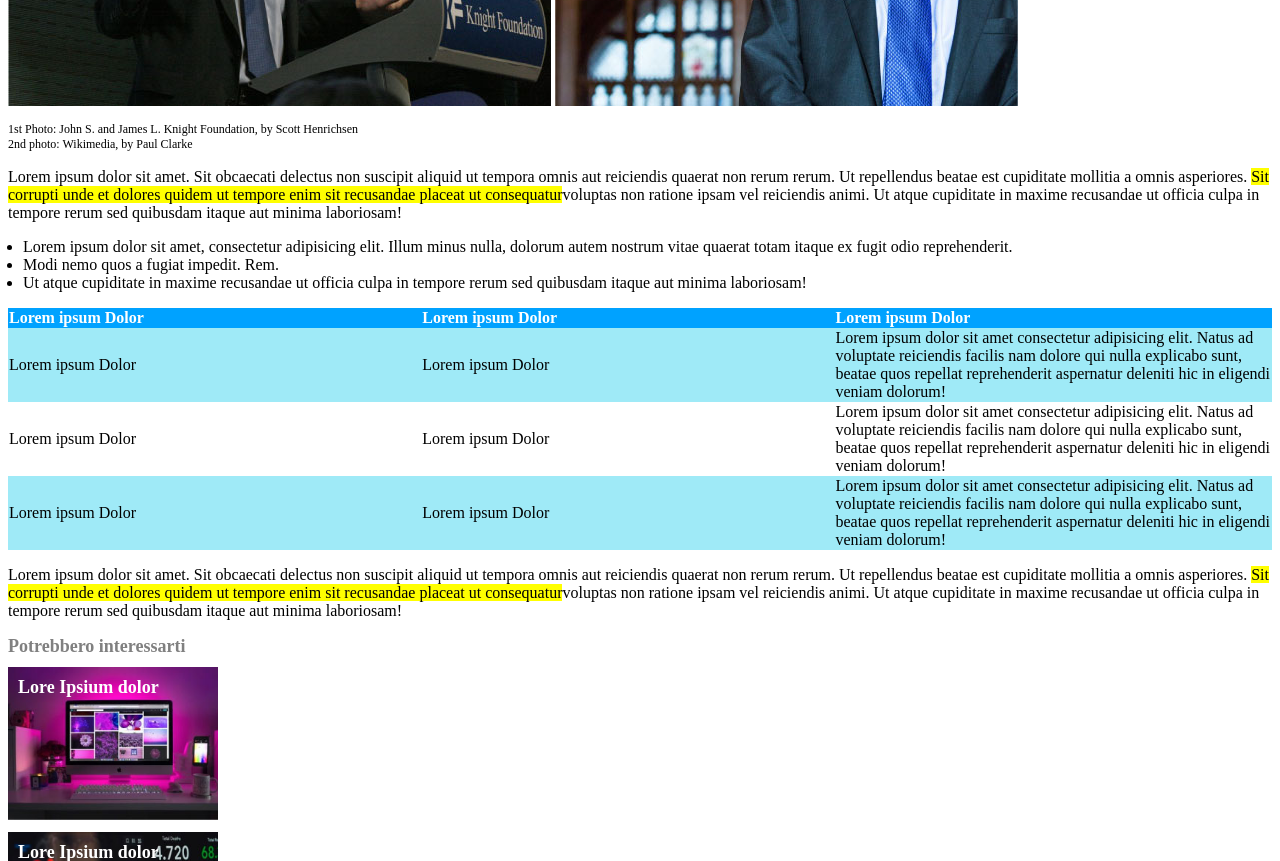
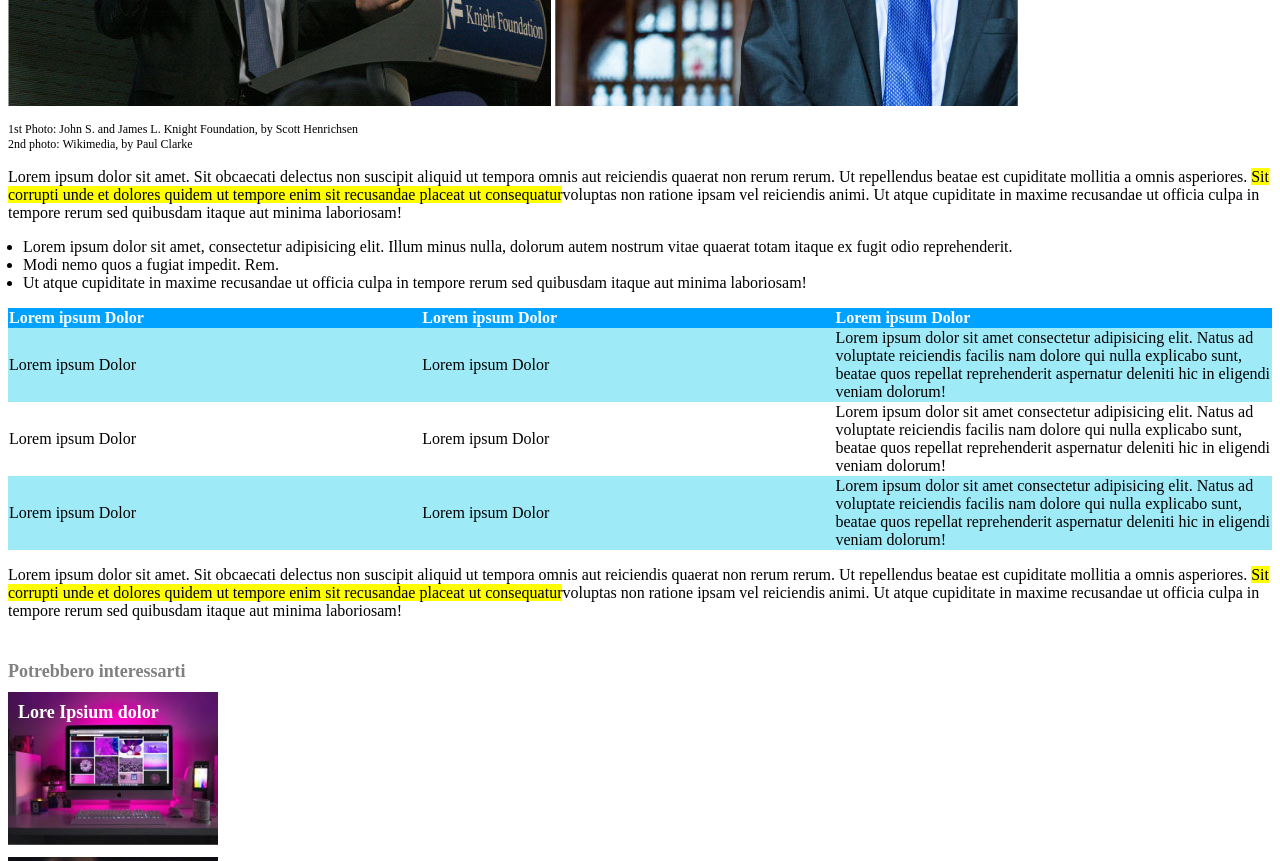
Before and after one commit to EugeniuPeruzzi/html-css-booleaner, a plain HTML site: page index.html in a window 1280 px wide. Shown: the part 500-1361 px from the top of the page. Drawn offline with Linux system fonts and the light colour scheme.

Commit message:
Adjusted title, fixed.

```diff
--- a/CSS/style.css
+++ b/CSS/style.css
@@ -1,7 +1,7 @@
 /* *{
     margin: 0;
     box-sizing: border-box;
-}  */
+}
 
 /* Top background and logo */
 .head-img{
@@ -64,6 +64,10 @@ th{
     background-color: rgba(107, 223, 243, 0.644);
 }
 
+main{
+    padding-bottom: 25px;
+}
+
 /* footer */
 #interest{
     color: grey;
--- a/index.html
+++ b/index.html
@@ -5,7 +5,7 @@
     <meta http-equiv="X-UA-Compatible" content="IE=edge">
     <meta name="viewport" content="width=device-width, initial-scale=1.0">
     <link rel="stylesheet" href="./CSS/style.css">
-    <title>Document</title>
+    <title>The Booleaner</title>
 </head>
 <body>
     <div class="container">
```
